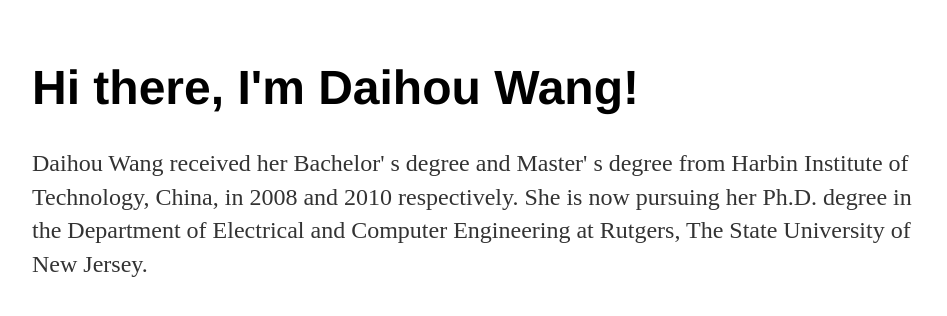
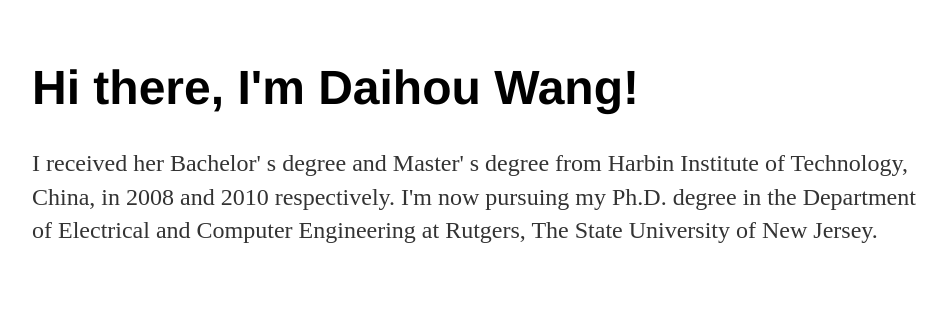
Before and after one commit to Deb25/Deb25.github.io, a Jekyll site: the page about/index.html, which Jekyll copies as it is, in a window 1280 px wide. Shown: the top 316 px of the page, without its empty margins (160-1107 px from the left). Built offline with Jekyll 4.4.1, drawn with Linux system fonts in a browser that asks for light colours.

Commit message:
Update index.html

```diff
--- a/about/index.html
+++ b/about/index.html
@@ -8,7 +8,7 @@
 	<body>
     		<div class="blurb">
         		<h1>Hi there, I'm Daihou Wang!</h1>
-				<p>Daihou Wang received her Bachelor' s degree and Master' s degree from Harbin Institute of Technology, China, in 2008 and 2010 respectively. She is now pursuing her Ph.D. degree in the Department of Electrical and Computer Engineering at Rutgers, The State University of New Jersey.</p>
+				<p>I received her Bachelor' s degree and Master' s degree from Harbin Institute of Technology, China, in 2008 and 2010 respectively. I'm now pursuing my Ph.D. degree in the Department of Electrical and Computer Engineering at Rutgers, The State University of New Jersey.</p>
     		</div><!-- /.blurb -->
 		</div><!-- /.container -->
 	</body>
```
